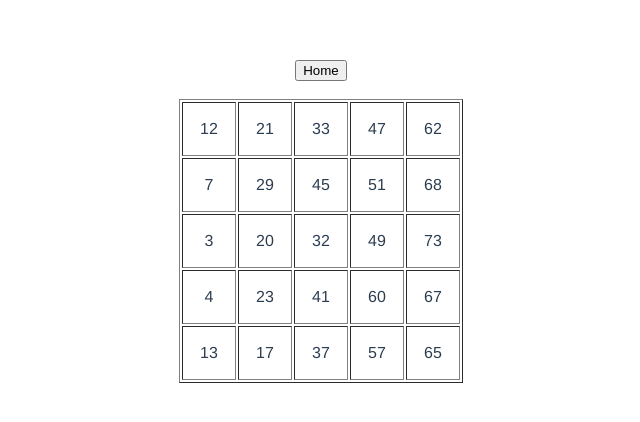
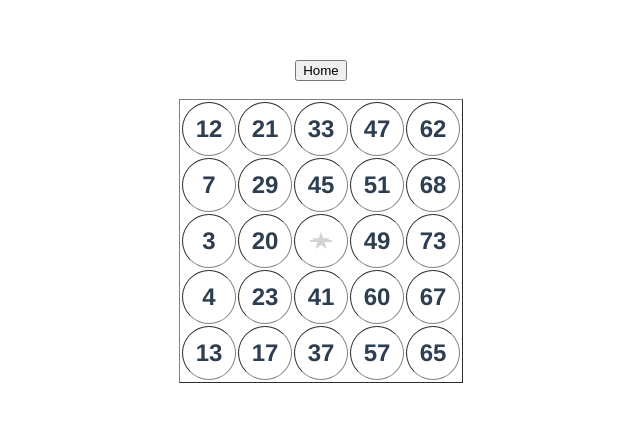
Before and after one commit to AZKZ/bingo, a Vue app: page / in a window 1280 px wide. Both pictures are taken after a click on the button "Player". Shown: the top 422 px of the page, without its empty margins (319-959 px from the left). Built offline with nearby package versions, Linux system fonts and the light colour scheme.

Commit message:
update player mode

```diff
--- a/src/components/Player.vue
+++ b/src/components/Player.vue
@@ -1,26 +1,17 @@
 <template>
   <table align='center' border='1'>
-    <tr v-for='r of 5' :key='r'>
+    <!-- 5行分繰り返す -->
+    <tr v-for='recNum of 5' :key='recNum'>
+      <!-- 5列分繰り返す -->
       <td
-        v-bind:class='{isFilled : squares.firstCol[r-1].isFilled}'
-        v-on:click='switchSquareFilled(squares.firstCol[r-1])'
-      >{{squares.firstCol[r-1].number}}</td>
-      <td
-        v-bind:class='{isFilled : squares.secondCol[r-1].isFilled}'
-        v-on:click='switchSquareFilled(squares.secondCol[r-1])'
-      >{{squares.secondCol[r-1].number}}</td>
-      <td
-        v-bind:class='{isFilled : squares.thirdCol[r-1].isFilled}'
-        v-on:click='switchSquareFilled(squares.thirdCol[r-1])'
-      >{{squares.thirdCol[r-1].number}}</td>
-      <td
-        v-bind:class='{isFilled : squares.fourthCol[r-1].isFilled}'
-        v-on:click='switchSquareFilled(squares.fourthCol[r-1])'
-      >{{squares.fourthCol[r-1].number}}</td>
-      <td
-        v-bind:class='{isFilled : squares.fifthCol[r-1].isFilled}'
-        v-on:click='switchSquareFilled(squares.fifthCol[r-1])'
-      >{{squares.fifthCol[r-1].number}}</td>
+        v-bind:class='[
+          { filled: squares[colNum - 1][recNum - 1].isFilled },
+          squares[colNum - 1][recNum - 1].status
+        ]'
+        v-on:click='switchSquareFilled(colNum - 1, recNum - 1)'
+        v-for='colNum of 5'
+        :key='colNum'
+      >{{ squares[colNum - 1][recNum - 1].number }}</td>
     </tr>
   </table>
 </template>
@@ -30,23 +21,20 @@ export default {
   name: 'Player',
   data: function () {
     return {
-      squares: {
-        firstCol: [],
-        secondCol: [],
-        thirdCol: [],
-        fourthCol: [],
-        fifthCol: []
-      }
+      squares: [[], [], [], [], []]
     }
   },
   created: function () {
-    this.squares.firstCol = this.initCol(1, 15)
-    this.squares.secondCol = this.initCol(16, 30)
-    this.squares.thirdCol = this.initCol(31, 45)
-    this.squares.fourthCol = this.initCol(46, 60)
-    this.squares.fifthCol = this.initCol(61, 75)
+    var minNum = 1
+    var maxNum = 15
+    for (let index = 0; index < 5; index++) {
+      this.squares[index] = this.initCol(minNum, maxNum)
+      minNum += 15
+      maxNum += 15
+    }
+    // 中心のマスは初めから埋めておく
+    this.squares[2][2] = { number: '★', isFilled: true, status: '' }
   },
-  beforeUpdate: function () {},
   methods: {
     /**
      * 列を初期化する関数
@@ -57,7 +45,7 @@ export default {
       var array = []
       // 最小値から最大値まで数字を全て配列に追加
       for (var i = minNum; i <= maxNum; i++) {
-        array.push({ number: i, isFilled: false })
+        array.push({ number: i, isFilled: false, status: '' })
       }
       // シャッフル
       for (var j = array.length - 1; j > 0; j--) {
@@ -73,35 +61,144 @@ export default {
      * マスの選択状態を切り替える
      * @description マスの選択状態を反転させる。戻す場合は確認ダイアログを出す。
      */
-    switchSquareFilled: function (square) {
-      if (square.isFilled) {
+    switchSquareFilled: function (c, r) {
+      // 中心のマスは変更できない
+      if (c === 2 && r === 2) {
+        return
+      }
+
+      // 既に埋められている場合は確認ダイアログ表示
+      if (this.squares[c][r].isFilled) {
         if (confirm('このマスを戻しますか？')) {
-          square.isFilled = false
+          this.squares[c][r].isFilled = false
         }
       } else {
-        square.isFilled = true
+        this.squares[c][r].isFilled = true
+      }
+
+      // 全マスのステータス初期化
+      this.resetAllSquaresStatus(this.squares)
+      // 垂直・水平・対角方向のマス更新
+      this.updateSquaresVertical(this.squares)
+      this.updateSquaresHorizonal(this.squares)
+      this.updateSquaresDiagonal(this.squares)
+
+      this.refreshAllSquares()
+    },
+    /**
+     * 垂直方向でマスを更新する関数
+     */
+    updateSquaresVertical: function (squares) {
+      for (let colNum = 0; colNum < 5; colNum++) {
+        var cnt = this.countFilled(squares[colNum])
+        this.updateStatus(squares[colNum], cnt)
       }
     },
-    checkSquaresVertical: function (squares) {},
+    /**
+     * 水平方向でマスを更新する関数
+     */
+    updateSquaresHorizonal: function (squares) {
+      for (let recNum = 0; recNum < 5; recNum++) {
+        var array = []
+        for (let colNum = 0; colNum < 5; colNum++) {
+          array.push(squares[colNum][recNum])
+        }
+        var cnt = this.countFilled(array)
+        this.updateStatus(array, cnt)
+      }
+    },
+    /**
+     * 体格方向でマスを更新する関数
+     */
+    updateSquaresDiagonal: function (squares) {
+      var arrayLtoR = []
+      var arrayRtoL = []
+      var arrays = []
+      for (let colNum = 0; colNum < 5; colNum++) {
+        arrayLtoR.push(squares[colNum][colNum])
+        arrayRtoL.push(squares[colNum][4 - colNum])
+        arrays = [arrayLtoR, arrayRtoL]
+      }
+
+      for (let index = 0; index < arrays.length; index++) {
+        var cnt = this.countFilled(arrays[index])
+        this.updateStatus(arrays[index], cnt)
+      }
+    },
+    /**
+     * 埋まっているマスを数を返す関数
+     */
     countFilled: function (array) {
-      var cnt = 0
+      let cnt = 0
       array.forEach((square) => {
         if (square.isFilled) {
           cnt++
         }
       })
       return cnt
+    },
+    /**
+     * 数に応じてステータスを変える関数
+     */
+    updateStatus: function (array, cnt) {
+      let status
+      if (cnt === 4) {
+        status = 'reach'
+      } else if (cnt === 5) {
+        status = 'bingo'
+      } else {
+        return
+      }
+      for (let index = 0; index < 5; index++) {
+        if (array[index].isFilled) {
+          // 既にステータスがビンゴの場合は、更新しない
+          if (array[index].status === 'bingo') {
+            continue
+          }
+          array[index].status = status
+        }
+      }
+    },
+    /**
+     * 全マスのステータスをリセットする
+     */
+    resetAllSquaresStatus: function (squares) {
+      for (let colNum = 0; colNum < 5; colNum++) {
+        for (let recNum = 0; recNum < 5; recNum++) {
+          squares[colNum][recNum].status = ''
+        }
+      }
+    },
+    /**
+     * 全マスをリフレッシュする関数
+     * @description この処理がないと、リアクティブに更新されない場合がある
+     */
+    refreshAllSquares: function () {
+      for (let colNum = 0; colNum < 5; colNum++) {
+        this.$set(this.squares, colNum, this.squares[colNum])
+      }
     }
   }
 }
 </script>
 
 <style>
-.isFilled {
+.filled {
+  font-weight: 100;
+  color: lightgray;
+  text-decoration-line: line-through;
+}
+.reach {
   background-color: yellow;
 }
+.bingo {
+  background-color: red;
+}
 td {
+  font-size: 150%;
+  font-weight: bold;
   width: 50px;
   height: 50px;
+  border-radius: 50%;
 }
 </style>
```
Also changed, not shown: 13 other files (tests, documents, lock files or other folders).
